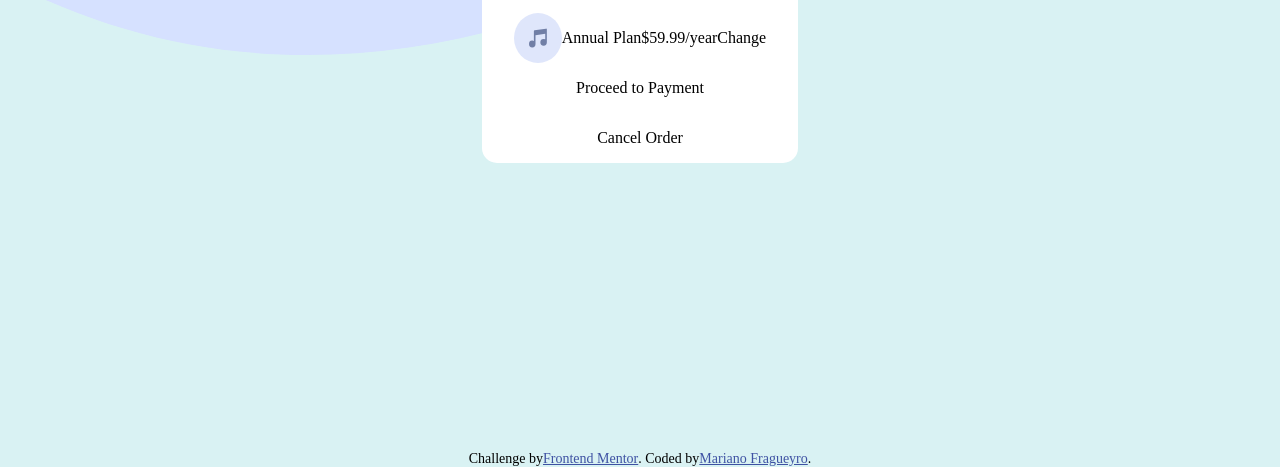
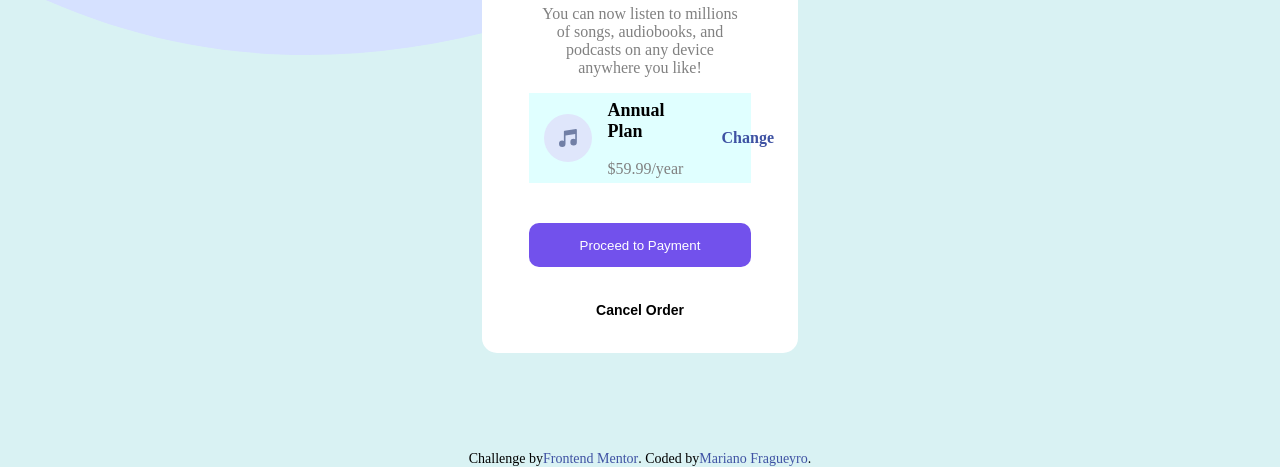
Before and after one commit to marianofragueyro/orderCard_frontEndMentor, a plain HTML site: page index.html in a window 1280 px wide. Shown: the part 333-800 px from the top of the page. Drawn offline with Linux system fonts and the light colour scheme.

Commit message:
css ready, desktop finished

```diff
--- a/index.html
+++ b/index.html
@@ -19,18 +19,23 @@
       device anywhere you like! </p>
     </div>
     <div class="order">
-      <img src="./images/icon-music.svg" alt="">
-      <p> Annual Plan </p>
-      <p> $59.99/year </p>
-      <p> Change </p>
+      <img src="./images/icon-music.svg" alt="" class="icon">
+      <div class="orderPlan">
+        <p class="plan"> Annual Plan </p>
+        <p class="price"> $59.99/year </p>
+      </div>
+      <p class="change"> <a href=""> Change </a></p>
     </div>
-    <p>Proceed to Payment</p>
-    <p> Cancel Order</p>
+    <div class="proceed">
+      <button><p>Proceed to Payment</p> </button>
+    </div>
+    <div class="cancel">
+      <button class="cancelBtn"><p> Cancel Order</p> </button>
+    </div>
   </div>
-
-  <footer>
-    Challenge by <a href="https://www.frontendmentor.io?ref=challenge" target="_blank">Frontend Mentor</a>.
-    Coded by <a href="#">Mariano Fragueyro</a>.
-  </footer>
+<footer>
+  Challenge by <a href="https://www.frontendmentor.io?ref=challenge" target="_blank">Frontend Mentor</a>.
+  Coded by <a href="#">Mariano Fragueyro</a>.
+</footer>
 </body>
 </html>
--- a/styles.css
+++ b/styles.css
@@ -14,6 +14,7 @@ body {
   background-color: white;
   width: 25%;
   height: auto;
+  margin-top: 10vh;
   border-radius: 15px;
 }
 .headImg {
@@ -26,10 +27,58 @@ body {
   text-align: center;
   background-color: transparent;
   width: 65%;
+  color: grey;
 }
 .order {
   display: flex;
   justify-content: space-around;
+  align-items: center;
+  background-color: lightcyan;
+  width: 70%;
+  height: 90px;
+}
+.icon {
+  padding: 15px;
+  width: 50px;
+  height: auto;
+}
+.plan {
+  font-weight: bolder;
+  font-size: 18px;
+  margin-right: 25px;
+}
+.price {
+  color: grey;
+}
+.change {
+  margin-left: 10%;
+  padding: 10px;
+  font-weight: bolder;
+}
+.proceed {
+  display: flex;
+  justify-content: center;
+  width: 70%;
+  margin-top: 40px;
+  background-color: rgb(114, 81, 236);
+  border-radius: 10px;
+}
+button {
+  width: 100%;
+  background-color: transparent;
+  border: none;
+  color: #fff;
+}
+a {
+  text-decoration: none;
+}
+.cancelBtn {
+  background-color: transparent;
+  color: black;
+  font-weight: bolder;
+  font-size: 14px;
+  margin-top: 20px;
+  margin-bottom: 20px;
 }
 footer {
   display: flex;
```
